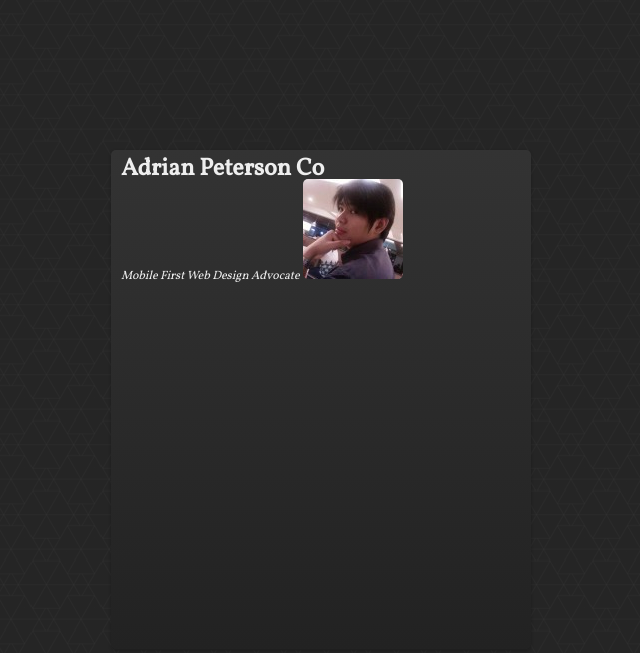
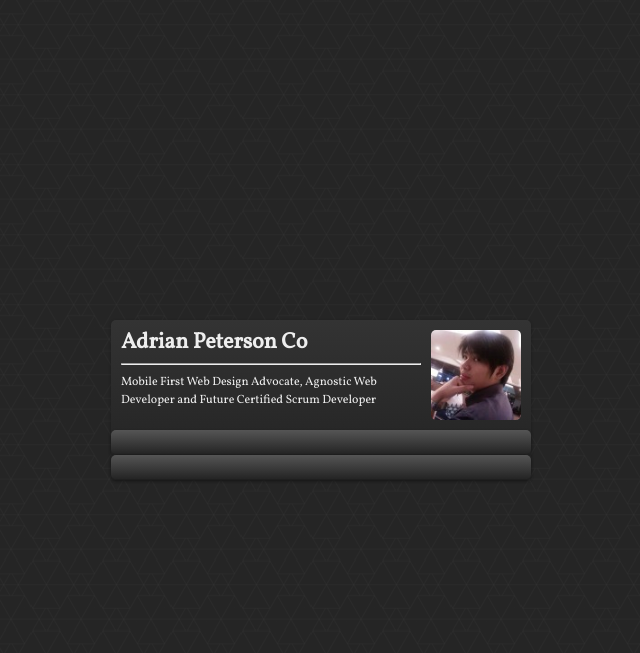
Before and after one commit to akosipc/Mobile-First-Portfolio, a plain HTML site: page index.html in a window 1280 px wide. Shown: the whole page, without its empty margins (319-959 px from the left). Drawn offline with Linux system fonts and the light colour scheme.

Commit message:
finishes header

```diff
--- a/css/style.css
+++ b/css/style.css
@@ -5,11 +5,16 @@ body {
 }
 
 h1,h2,h3,h4,h5,h6{
-	font: bold 24px/.8 'Vollkorn', Helvetica, Arial, sans-serif;
+	font: bold 22px/1.2 'Vollkorn', Helvetica, Arial, sans-serif;
 }
 
 small {
-	font: italic 12px/0.6 'Vollkorn', Helvetica, Arial, sans-serif;
+	font: 12px/1 'Vollkorn', Helvetica, Arial, sans-serif;
+	text-align: justify;
+}
+
+.clearFix {
+	clear: both;
 }
 
 .container {
@@ -34,15 +39,41 @@ small {
 	-webkit-box-shadow:0 1px 3px rgba(0, 0, 0, 0.25),inset 0 -1px 0 rgba(0, 0, 0, 0.1);
 	-moz-box-shadow:0 1px 3px rgba(0, 0, 0, 0.25),inset 0 -1px 0 rgba(0, 0, 0, 0.1);
 	box-shadow:0 1px 3px rgba(0, 0, 0, 0.25),inset 0 -1px 0 rgba(0, 0, 0, 0.1);
+}
 
-	height: 500px;
+.divider {
+	background:#3C3C3C;
+	background:-moz-linear-gradient(top, #555555, #222222);
+	background:-ms-linear-gradient(top, #555555, #222222);
+	background:-webkit-gradient(linear, 0 0, 0 100%, from(#555555), to(#222222));
+	background:-webkit-linear-gradient(top, #555555, #222222);
+	background:-o-linear-gradient(top, #555555, #222222);
+	background:linear-gradient(top, #555555, #222222);
+	background-repeat:repeat-x;filter:progid:DXImageTransform.Microsoft.gradient(startColorstr='#555555', endColorstr='#222222', GradientType=0);
+	-webkit-border-radius: 5px;
+	-moz-border-radius: 5px;
+	border-radius: 5px;
+	-webkit-box-shadow:0 1px 3px rgba(0, 0, 0, 0.25),inset 0 -1px 0 rgba(0, 0, 0, 0.1);
+	-moz-box-shadow:0 1px 3px rgba(0, 0, 0, 0.25),inset 0 -1px 0 rgba(0, 0, 0, 0.1);
+	box-shadow:0 1px 3px rgba(0, 0, 0, 0.25),inset 0 -1px 0 rgba(0, 0, 0, 0.1);
+
+	height: 25px;
 }
 
 .content header{
 	padding: 10px;
 }
 
+.content header .image-holder {
+	float: right;
+
+}
+
 .content header img {
+	float: right;
+	margin: auto;
+	height: 90%;
+	width: 90%;
 	-webkit-border-radius: 5px;
 	-moz-border-radius: 5px;
 	border-radius: 5px;
--- a/index.html
+++ b/index.html
@@ -22,15 +22,24 @@
 		<section class="container">
 			<article class="content">
 				<header>
+					<div class="image-holder">
+						<img src="img/me.jpg"></img>
+					</div>
 					<h3>Adrian Peterson Co</h3>
-					<small>Mobile First Web Design Advocate</small>
-					<img src="img/me.jpg"></img
+					<hr></hr>
+					<small>Mobile First Web Design Advocate, Agnostic Web Developer and Future Certified Scrum Developer</small>
+					<div class="clearFix"></div>
 				</header>
-				<div class="divider">
+				<div class="holder">
+					<div class="divider">
+						<section>
+						</section>
+					</div>
+					<div class="divider">
+						<section>
+						</section>
+					</div>
 				</div>
-				<section>
-
-				</section>
 				<footer>
 
 				</footer>
```
